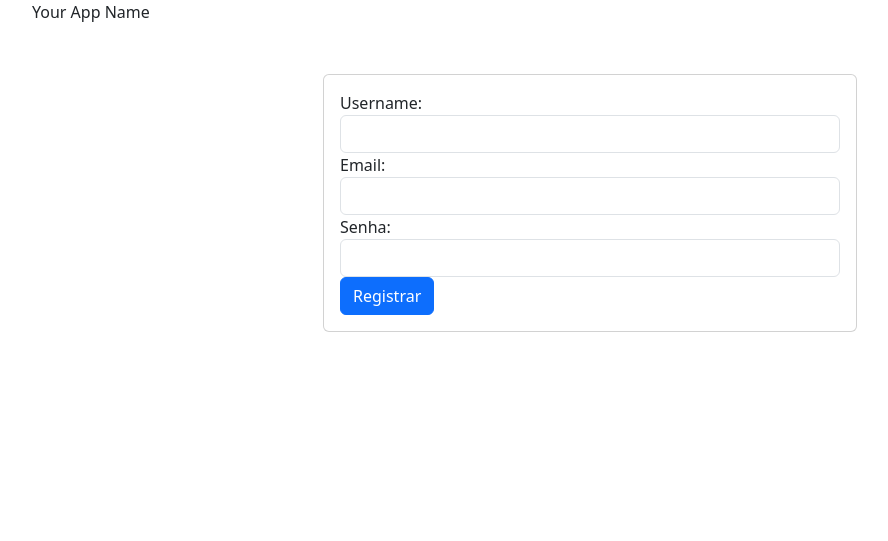
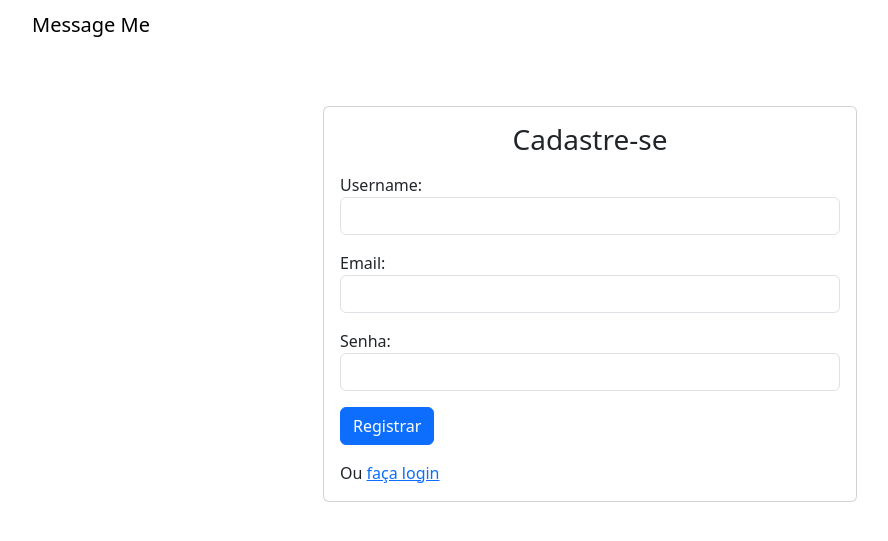
Before and after one commit to mateusasferreira/projeto-impacta, a Django app: page /registration/ in a window 1280 px wide. Shown: the top 541 px of the page, without its empty margins (50-938 px from the left). Run offline with Django 4.2, Linux system fonts and the light colour scheme.

Commit message:
ajustes nos templates

```diff
--- a/src/app/templates/base.html
+++ b/src/app/templates/base.html
@@ -7,20 +7,18 @@
     <script src="https://cdn.jsdelivr.net/npm/bootstrap@5.3.2/dist/js/bootstrap.bundle.min.js" integrity="sha384-C6RzsynM9kWDrMNeT87bh95OGNyZPhcTNXj1NW7RuBCsyN/o0jlpcV8Qyq46cDfL" crossorigin="anonymous"></script>
 </head>
 <body>
+    <nav class="navbar">
         <div class="container">
             <!-- Add a logout button on the left-most side -->
-        <a class="navbar-brand" href="#">Your App Name</a>
-        <button class="navbar-toggler" type="button" data-toggle="collapse" data-target="#navbarNav"
-            aria-controls="navbarNav" aria-expanded="false" aria-label="Toggle navigation">
-            <span class="navbar-toggler-icon"></span>
-        </button>
+            <h2 class="navbar-brand">Message Me</h2>
             {%if user.is_authenticated %}
-        <a class="navbar-brand float-end" href="{% url 'logout' %}">
+            <a class="link-underline-primary float-end" href="{% url 'logout' %}">
                 Logout
             </a>
             {% endif %}
             <!-- ... (the rest of your navigation menu) ... -->
         </div>
+    </nav>
     <div class="container mt-4">
         {% block content %}
         {% endblock %}
--- a/src/app/templates/home.html
+++ b/src/app/templates/home.html
@@ -2,6 +2,6 @@
 
 {% block content %}
   <div class="container mt-5">
-    Hello World
+    Logado no sistema!
   </div>
 {% endblock %}
--- a/src/app/templates/registration/signup.html
+++ b/src/app/templates/registration/signup.html
@@ -12,9 +12,10 @@
                 {{error}}
             </div>
             {% endif %} -->
+            <h3 class="text-center mb-3">Cadastre-se</h3>
             <form method="post" action="/registration/">
               {% csrf_token %}
-              <div class="form-group">
+              <div class="form-group mb-3">
                   {{ form.username.label_tag }}
                   {{ form.username }}
                   {% if form.username.errors %}
@@ -23,7 +24,7 @@
                     </small>
                   {% endif %}
               </div>
-              <div class="form-group">
+              <div class="form-group mb-3">
                   {{ form.email.label_tag }}
                   {{ form.email }}
                   {% if form.email.errors %}
@@ -32,7 +33,7 @@
                     </small>
                   {% endif %}
               </div>
-              <div class="form-group">
+              <div class="form-group mb-3">
                   {{ form.password.label_tag }}
                   {{ form.password }}
                   {% if form.password.errors %}
@@ -41,7 +42,8 @@
                     </small>
                   {% endif %}
               </div>
-              <button type="submit" class="btn btn-primary">Registrar</button>
+              <button type="submit" class="btn btn-primary mb-3">Registrar</button>
+              <span style="display: block;">Ou <a href="{% url 'login' %}">faça login</a></span>
             </form>
           </div>
         </div>
```
Also changed, not shown: src/app/templates/registration/login.html (+10 -8 lines). Lines whose indentation alone changed are shown as unchanged.
